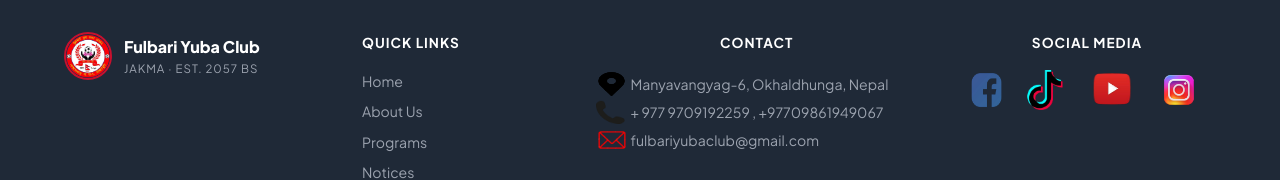
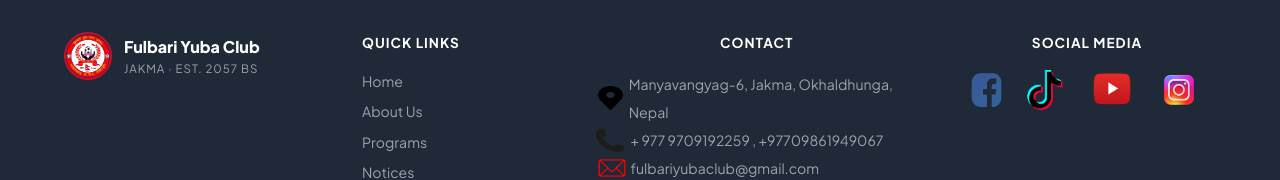
Before and after one commit to gauravsharansah/fulbari-yuba-club, a React (Vite) app in the folder frontend/: page / in a window 1280 px wide. Shown: the part 3244-3424 px from the top of the page. Built offline with nearby package versions, Linux system fonts and the light colour scheme; no server answers.

Commit message:
Updated location

```diff
--- a/frontend/src/components/Footer.jsx
+++ b/frontend/src/components/Footer.jsx
@@ -36,7 +36,7 @@ const Footer = () => (
         <div>
           <h4 style={{ color: 'white', fontWeight: 700, fontSize: '0.85rem', letterSpacing: '1px', textTransform: 'uppercase', textAlign: 'center', marginBottom: '1rem' }}>Contact</h4>
           <div style={{ fontSize: '0.88rem', color: '#9CA3AF', lineHeight: 2, gap: '10px' }}>
-            <p style={{ display: 'flex', gap: '3px', alignItems: 'center'}}> <img src="/map.png" alt="" style={{ width: '32px', height: '24px', alignItems: 'center'}} />Manyavangyag-6, Okhaldhunga, Nepal</p>
+            <p style={{ display: 'flex', gap: '3px', alignItems: 'center'}}> <img src="/map.png" alt="" style={{ width: '32px', height: '24px', alignItems: 'center'}} />Manyavangyag-6, Jakma, Okhaldhunga, Nepal</p>
             <p style={{ display: 'flex', gap: '3px', alignItems: 'center'}}> <img src="/phone.png" alt="" style={{ width: '32px', height: '24px', alignItems: 'center'}} /> + 977 9709192259 , +97709861949067 </p>
             <p style={{ display: 'flex', gap: '3px', alignItems: 'center'}}> <img src="/mail.png" alt="" style={{ width: '32px', height: '24px', alignItems: 'center'}} /><a href="https://mail.google.com/mail/?view=cm&fs=1&to=fulbariyubaclub@gmail.com">fulbariyubaclub@gmail.com</a></p>
           </div>
```
